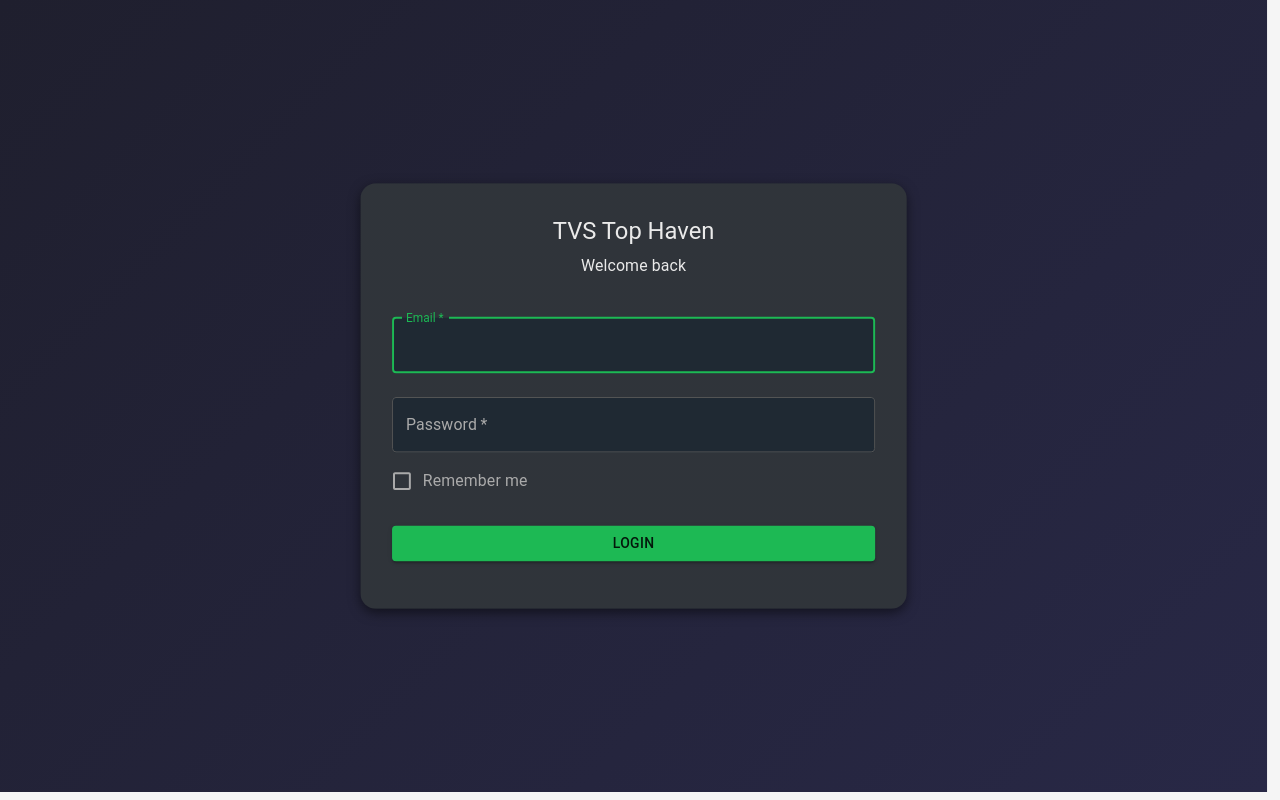
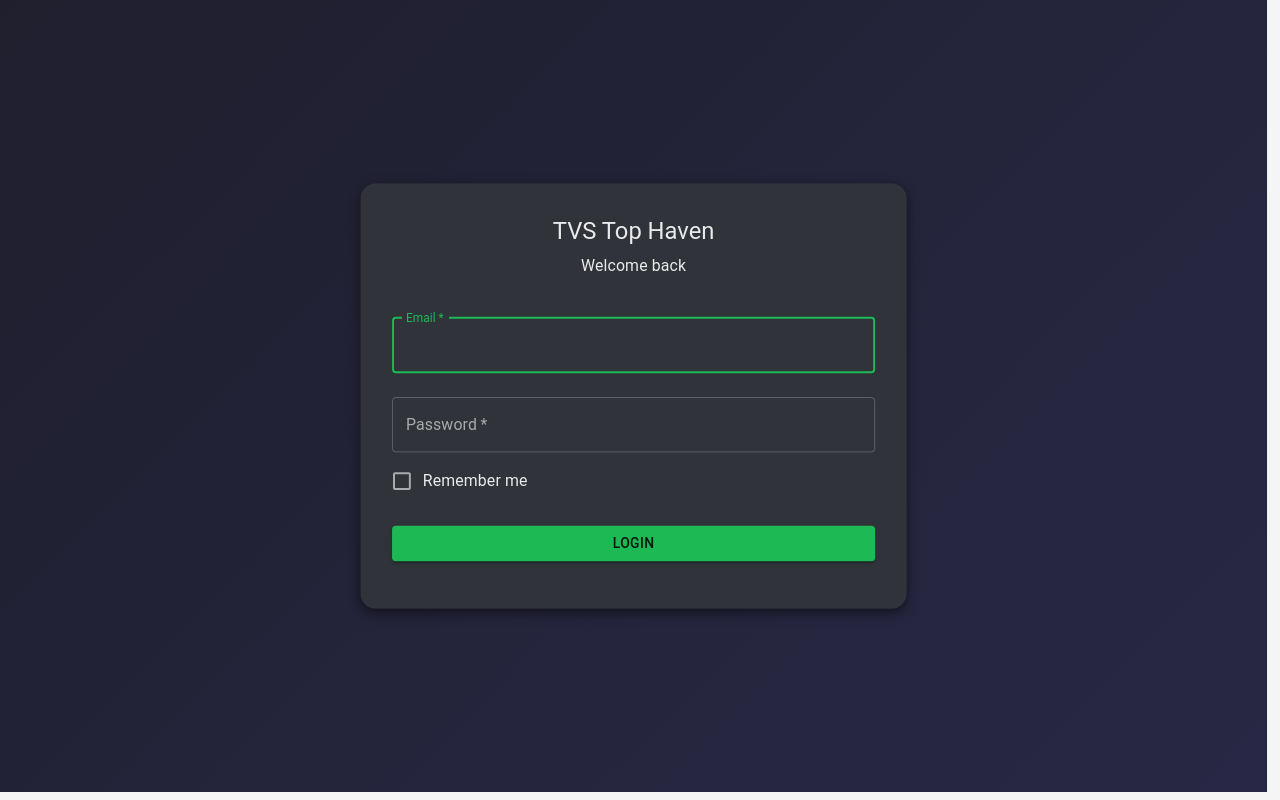
Before and after one commit to nevinsebastian/rto-tvs, a React (Create React App) app: page / in a window 1280 px wide. Built offline with nearby package versions, Linux system fonts and the light colour scheme.

Commit message:
login issues fixed permentant ly

```diff
--- a/src/App.js
+++ b/src/App.js
@@ -1,5 +1,4 @@
-// src/App.js
-import React from 'react';
+import React, { useState, useEffect } from 'react';
 import { BrowserRouter as Router, Routes, Route, Navigate } from 'react-router-dom';
 import SalesExecutive from './pages/SalesExecutive';
 import Login from './pages/Login';
@@ -8,48 +7,52 @@ import Accounts from './pages/Accounts';
 import RTO from './pages/RTO';
 import Manager from './pages/Manager';
 import CustomerForm from './pages/CustomerForm';
-import RTODetails from './pages/RTODetails'; // Import the new component
+import RTODetails from './pages/RTODetails';
 import Pdf from './pages/PdfEditor';
 import CustomerDetails from './pages/CustomerDetails';
 import AccountCustomerDetails from './pages/AccountCustomerDetails';
 import Stock from './pages/Stock';
 import Chassis from './pages/Chassis';
 import NotFound from './pages/NotFound';
-
-
-//theme
+import { ThemeProvider } from '@mui/material/styles';
 import theme from './theme/theme';
-import { ThemeProvider } from 'react-bootstrap';
-
 
 const App = () => {
-  const token = localStorage.getItem('token');
+  const [token, setToken] = useState(null);
+
+  // Set token from localStorage on mount
+  useEffect(() => {
+    const storedToken = localStorage.getItem('token');
+    if (storedToken) {
+      setToken(storedToken);
+    }
+  }, []);
 
   return (
     <ThemeProvider theme={theme}>
       <Router>
         <Routes>
-        <Route path="/" element={token ? <Navigate to="/sales-executive" /> : <Login />} />
-        <Route path="/login" element={<Login />} />
+          {/* Redirect based on token existence */}
+          <Route path="/" element={token ? <Navigate to="/sales-executive" /> : <Login setToken={setToken} />} />
+          <Route path="/login" element={<Login setToken={setToken} />} />
+
+          {/* Protected routes */}
           <Route path="/admin" element={token ? <Admin /> : <Navigate to="/login" />} />
           <Route path="/sales-executive" element={token ? <SalesExecutive /> : <Navigate to="/login" />} />
           <Route path="/accounts" element={token ? <Accounts /> : <Navigate to="/login" />} />
           <Route path="/rto" element={token ? <RTO /> : <Navigate to="/login" />} />
           <Route path="/manager" element={token ? <Manager /> : <Navigate to="/login" />} />
           <Route path="/customer-form/:link_token" element={<CustomerForm />} />
-        <Route path="/rto/:customerId" element={<RTODetails />} /> {/* Updated route for customer details */}
-        <Route path='/pdf' element={<Pdf />} />
+          <Route path="/rto/:customerId" element={<RTODetails />} />
+          <Route path="/pdf" element={<Pdf />} />
           <Route path="/customer-details/:customerId" element={<CustomerDetails />} />
-        <Route path="/account-customer-details/:customerId" element={<AccountCustomerDetails />} /> {/* Updated route for account customer details */}
-        <Route  path='/stock' element={token ? <Stock/> :<Navigate to="/login" />}/>
-        <Route path='/chassis' element={<Chassis/>}/>
-        <Route path='*' element={<NotFound/>}/>
-
+          <Route path="/account-customer-details/:customerId" element={<AccountCustomerDetails />} />
+          <Route path="/stock" element={token ? <Stock /> : <Navigate to="/login" />} />
+          <Route path="/chassis" element={<Chassis />} />
+          <Route path="*" element={<NotFound />} />
         </Routes>
-
       </Router>
     </ThemeProvider>
-
   );
 };
 
--- a/src/pages/Login.js
+++ b/src/pages/Login.js
@@ -2,17 +2,7 @@ import React, { useState } from 'react';
 import { useNavigate } from 'react-router-dom';
 import axios from 'axios';
 import {
-  Box,
-  Button,
-  TextField,
-  Typography,
-  Paper,
-  Checkbox,
-  FormControlLabel,
-  Container,
-  createTheme,
-  ThemeProvider,
-  CssBaseline,
+  Box, Button, TextField, Typography, Paper, Checkbox, FormControlLabel, Container, createTheme, ThemeProvider, CssBaseline
 } from '@mui/material';
 
 // Create the dark theme with the bluish gradient
@@ -32,15 +22,15 @@ const darkTheme = createTheme({
   },
 });
 
-export default function Login() {
+export default function Login({ setToken }) {
   const [username, setUsername] = useState('');
   const [password, setPassword] = useState('');
   const [error, setError] = useState('');
-  const [isLoading, setIsLoading] = useState(false); // Added loading state
+  const [isLoading, setIsLoading] = useState(false);
   const navigate = useNavigate();
 
   const handleLogin = async (e) => {
-    e.preventDefault();
+    e.preventDefault(); // Prevent form submission from reloading the page
     setIsLoading(true); // Start loading
 
     try {
@@ -63,7 +53,26 @@ export default function Login() {
         localStorage.setItem('token', access_token);
         localStorage.setItem('user', JSON.stringify(user));
 
-        switch (user.role_name) {
+        // Update the token in App.js state
+        setToken(access_token);
+
+        // Add a small delay to ensure token is saved before navigation
+        setTimeout(() => {
+          navigateToRole(user.role_name);
+        }, 100); // 100 ms delay to ensure the token is set
+      } else {
+        setError('Login failed. Please check your credentials.');
+      }
+    } catch (error) {
+      console.error('Error logging in:', error);
+      setError('Login failed. Please check your credentials.');
+    } finally {
+      setIsLoading(false); // Stop loading
+    }
+  };
+
+  const navigateToRole = (role) => {
+    switch (role) {
       case 'admin':
         navigate('/admin');
         break;
@@ -84,15 +93,6 @@ export default function Login() {
         break;
       default:
         setError('Unknown role.');
-        }
-      } else {
-        setError('Login failed. Please check your credentials.');
-      }
-    } catch (error) {
-      console.error('Error logging in:', error);
-      setError('Login failed. Please check your credentials.');
-    } finally {
-      setIsLoading(false); // Stop loading
     }
   };
 
@@ -139,25 +139,6 @@ export default function Login() {
                 autoFocus
                 value={username}
                 onChange={(e) => setUsername(e.target.value)}
-                sx={{
-                  '& .MuiInputBase-root': {
-                    backgroundColor: '#1f2933',
-                  },
-                  '& .MuiInputLabel-root': {
-                    color: '#aaa',
-                  },
-                  '& .MuiOutlinedInput-root': {
-                    '& fieldset': {
-                      borderColor: '#555',
-                    },
-                    '&:hover fieldset': {
-                      borderColor: '#888',
-                    },
-                    '&.Mui-focused fieldset': {
-                      borderColor: '#1db954',
-                    },
-                  },
-                }}
               />
               <TextField
                 margin="normal"
@@ -170,31 +151,11 @@ export default function Login() {
                 autoComplete="current-password"
                 value={password}
                 onChange={(e) => setPassword(e.target.value)}
-                sx={{
-                  '& .MuiInputBase-root': {
-                    backgroundColor: '#1f2933',
-                  },
-                  '& .MuiInputLabel-root': {
-                    color: '#aaa',
-                  },
-                  '& .MuiOutlinedInput-root': {
-                    '& fieldset': {
-                      borderColor: '#555',
-                    },
-                    '&:hover fieldset': {
-                      borderColor: '#888',
-                    },
-                    '&.Mui-focused fieldset': {
-                      borderColor: '#1db954',
-                    },
-                  },
-                }}
               />
               {error && <Typography color="error">{error}</Typography>}
               <FormControlLabel
                 control={<Checkbox value="remember" color="primary" />}
                 label="Remember me"
-                sx={{ color: '#aaa' }}
               />
               <Button
                 type="submit"
```
Lines whose indentation alone changed are shown as unchanged.
